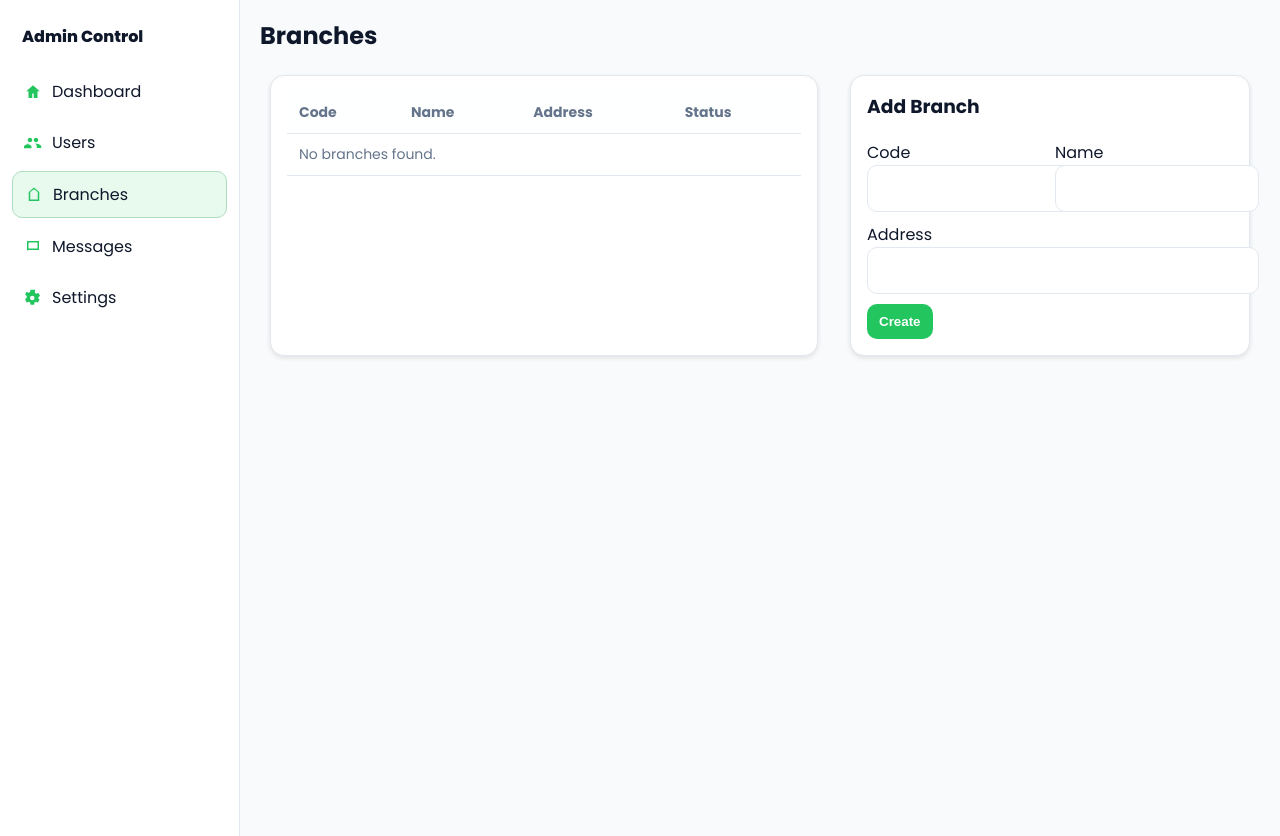
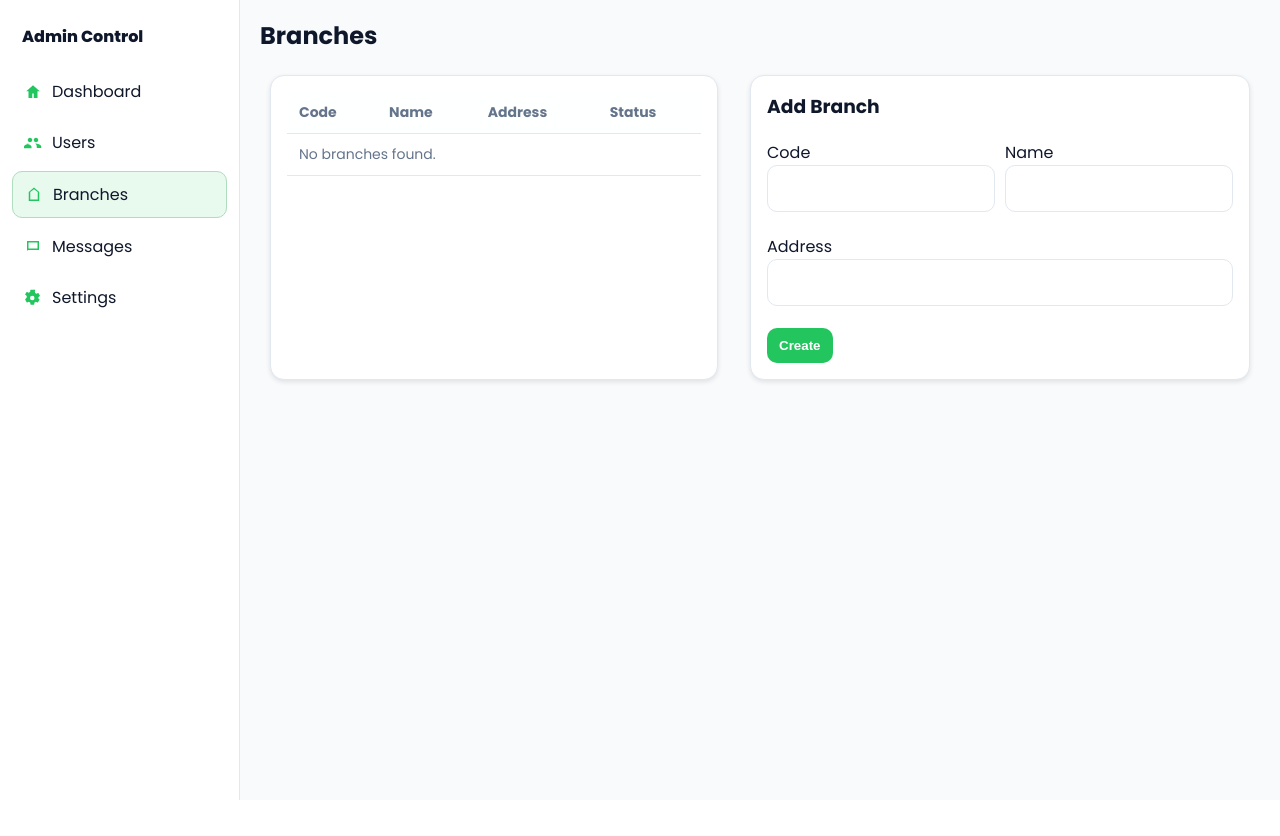
Before and after one commit to bscsBaynosa/procurement-inventory-system, a PHP site: page /templates/dashboard/branches.php in a window 1280 px wide. After the commit the page ends 800 px from the top, so only its background shows below. Run offline with PHP 8.4, Linux system fonts and the light colour scheme.

Commit message:
Forms: prevent overlapping inputs and maximize space across Users/Branches/Messages/Settings; responsive breakpoints; wider side panels; global box-sizing and form control rules in _theme.php.

```diff
--- a/templates/dashboard/branches.php
+++ b/templates/dashboard/branches.php
@@ -27,7 +27,7 @@
         th{ color:var(--muted); background:color-mix(in oklab, var(--card) 92%, var(--bg)); }
         input{ width:100%; padding:10px 12px; border:1px solid var(--border); border-radius:10px; background:#fff; color:#111; font:inherit; }
         .btn{ background:var(--accent); color:#fff; border:0; padding:10px 12px; border-radius:10px; font-weight:700; text-decoration:none; display:inline-block; }
-    .grid{ display:grid; grid-template-columns: 1fr minmax(340px, 420px); gap:12px; }
+    .grid{ display:grid; grid-template-columns: 1fr minmax(380px, 520px); gap:12px; }
         .row{ display:grid; grid-template-columns: 1fr 1fr; gap:10px; }
     @media (max-width: 1100px){ .grid{ grid-template-columns: 1fr; } .row{ grid-template-columns: 1fr; } }
     @media (max-width: 900px){ .layout{ grid-template-columns: 1fr; } }
--- a/templates/dashboard/messages.php
+++ b/templates/dashboard/messages.php
@@ -20,12 +20,12 @@
         .nav a:hover{ background:var(--bg); }
         .nav a.active{ background: color-mix(in oklab, var(--accent) 10%, transparent); border:1px solid color-mix(in oklab, var(--accent) 35%, var(--border)); }
         .content{ padding:18px 20px; }
-    .grid{ display:grid; grid-template-columns: 340px 1fr; gap:12px; }
+    .grid{ display:grid; grid-template-columns: 380px 1fr; gap:12px; }
         .card{ background:var(--card); border:1px solid var(--border); border-radius:14px; padding:16px; }
         table{ width:100%; border-collapse: collapse; }
         th, td{ padding:10px 12px; border-bottom:1px solid var(--border); text-align:left; font-size:14px; }
         th{ color:var(--muted); background:color-mix(in oklab, var(--card) 92%, var(--bg)); }
-        textarea, input, select{ width:100%; padding:10px 12px; border:1px solid var(--border); border-radius:10px; background:#fff; color:#111; font:inherit; }
+    textarea, input, select{ width:100%; max-width:100%; min-width:0; padding:10px 12px; border:1px solid var(--border); border-radius:10px; background:#fff; color:#111; font:inherit; }
     .btn{ background:var(--accent); color:#fff; border:0; padding:10px 12px; border-radius:10px; font-weight:700; text-decoration:none; display:inline-block; }
     .nav a{ display:flex; align-items:center; gap:10px; padding:10px 12px; color:var(--text); text-decoration:none; border-radius:10px; }
     .nav a:hover{ background:var(--bg); }
--- a/templates/dashboard/settings.php
+++ b/templates/dashboard/settings.php
@@ -27,7 +27,7 @@
         .btn{ background:var(--accent); color:#fff; border:0; padding:10px 12px; border-radius:10px; font-weight:700; text-decoration:none; display:inline-block; }
         .row{ display:grid; grid-template-columns: 1fr 1fr; gap:14px; }
         .toggle{ display:inline-flex; align-items:center; gap:8px; color:#64748b; }
-        @media (max-width: 800px){ .layout{ grid-template-columns:1fr; } .sidebar{ position:relative; height:auto; } .row{ grid-template-columns: 1fr; } }
+    @media (max-width: 1024px){ .layout{ grid-template-columns:1fr; } .sidebar{ position:relative; height:auto; } .row{ grid-template-columns: 1fr; } }
     </style>
 </head>
 <body>
--- a/templates/dashboard/users.php
+++ b/templates/dashboard/users.php
@@ -23,7 +23,7 @@
     .nav svg{ width:18px; height:18px; fill: var(--accent); }
         .content{ padding:18px 20px; }
         .h1{ font-weight:800; font-size:22px; margin: 6px 0 12px; }
-    .grid{ display:grid; grid-template-columns: 1fr minmax(340px, 420px); gap:12px; }
+    .grid{ display:grid; grid-template-columns: 1fr minmax(380px, 520px); gap:12px; }
         .card{ background:var(--card); border:1px solid var(--border); border-radius:14px; padding:16px; }
         table{ width:100%; border-collapse: collapse; }
         th, td{ padding:10px 12px; border-bottom:1px solid var(--border); text-align:left; font-size:14px; }
@@ -35,7 +35,8 @@
         html[data-theme="dark"] input, html[data-theme="dark"] select{ background:#0b0b0b; color:#e5e7eb; }
         .btn{ background:var(--accent); color:#fff; border:0; padding:10px 12px; border-radius:10px; font-weight:700; text-decoration:none; display:inline-block; }
     .row{ display:grid; grid-template-columns: 1fr 1fr; gap:10px; }
-    .row3{ display:grid; grid-template-columns: 1fr 1fr 1fr; gap:10px; }
+    .row3{ display:grid; grid-template-columns: 1fr 1fr auto; gap:10px; align-items:end; }
+    @media (max-width: 1300px){ .row3{ grid-template-columns: 1fr 1fr; } }
     @media (max-width: 1100px){ .grid{ grid-template-columns: 1fr; } .row, .row3{ grid-template-columns: 1fr; } }
     @media (max-width: 900px){ .layout{ grid-template-columns: 1fr; } }
         .mb8{ margin-bottom:8px; }
--- a/templates/layouts/_theme.php
+++ b/templates/layouts/_theme.php
@@ -13,6 +13,13 @@
 /* Ensure theme variables are respected even without a toggle present */
 :root{ --bg:#f8fafc; --card:#ffffff; --text:#0f172a; --muted:#64748b; --border:#e2e8f0; --accent:#22c55e; }
 html[data-theme="dark"]{ --bg:#0b0b0b; --card:#0f172a; --text:#e2e8f0; --muted:#94a3b8; --border:#1f2937; --accent:#22c55e; }
+
+/* Global layout fixes to avoid overlapping fields */
+*, *::before, *::after { box-sizing: border-box; }
+input, select, textarea { width: 100%; max-width: 100%; min-width: 0; display: block; }
+.card form { display: grid; gap: 12px; }
+.form-row { display: grid; grid-template-columns: 1fr 1fr; gap: 10px; }
+@media (max-width: 1100px){ .form-row { grid-template-columns: 1fr; } }
 </style>
 <script>
 // Apply saved theme on load across all modules
```
